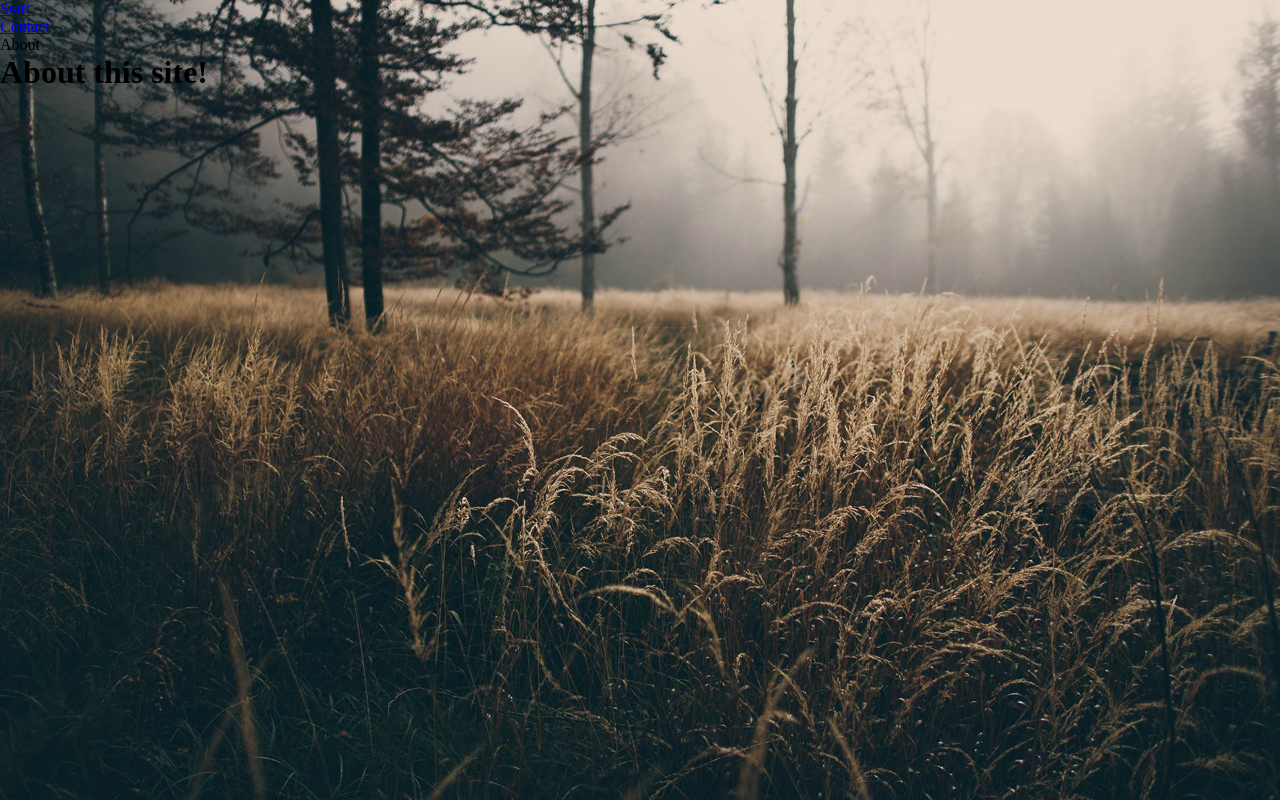
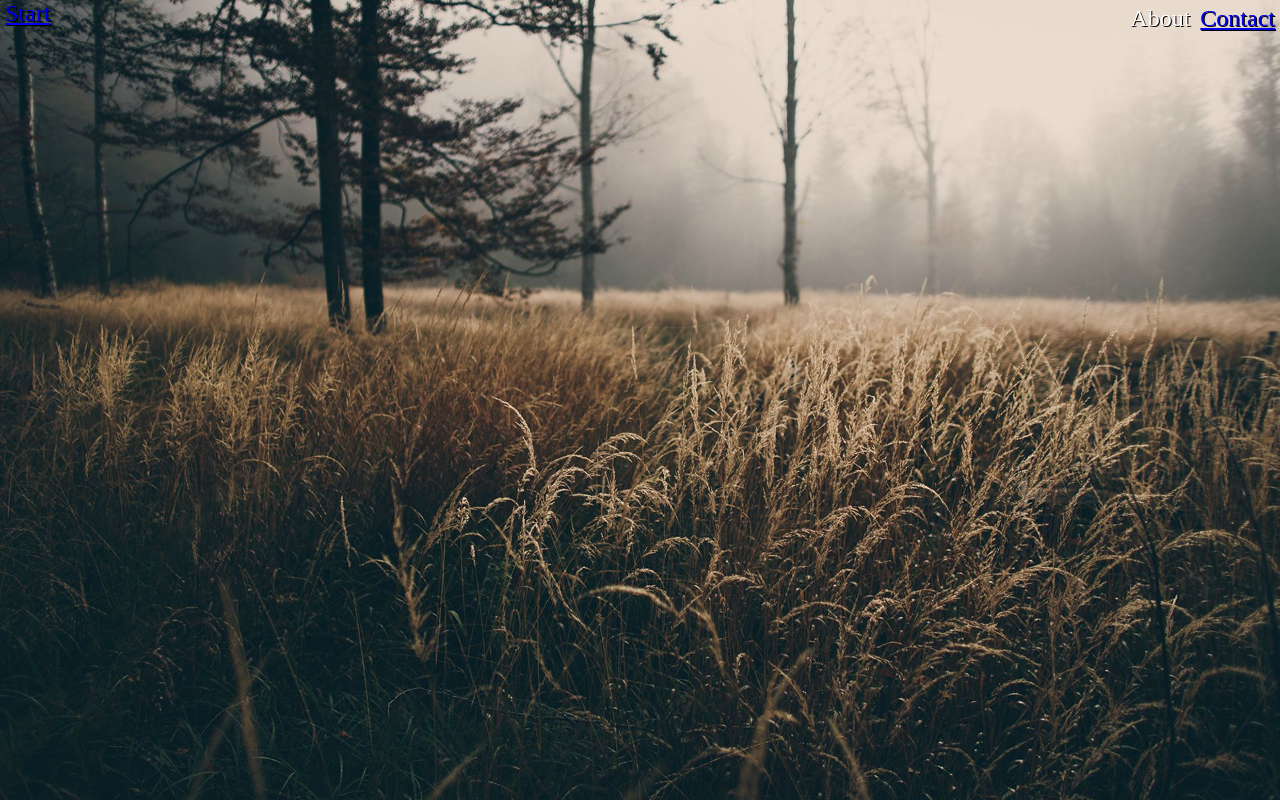
Before and after one commit to jkimblad/jkimblad.github.io, a plain HTML site: page views/about.html in a window 1280 px wide. Drawn offline with nearby package versions, Linux system fonts and the light colour scheme.

Commit message:
Fix background for higher resolutions

```diff
--- a/css/about.css
+++ b/css/about.css
@@ -12,3 +12,23 @@ body {
   height: 100vh;
   z-index: -100;
 }
+
+#navbar {
+  font-size: 24px;
+  color: white;
+  text-shadow: 1px 1px black;
+  position: fixed;
+  width: 100%;
+}
+
+.navbar-left, .navbar-right {
+  display: inline;
+  padding: 5px 5px;
+}
+
+.navbar-left {
+}
+
+.navbar-right {
+  float: right;
+}
--- a/css/contact.css
+++ b/css/contact.css
@@ -12,3 +12,24 @@ body {
   height: 100vh;
   z-index: -100;
 }
+
+
+#navbar {
+  font-size: 24px;
+  color: white;
+  text-shadow: 1px 1px black;
+  position: fixed;
+  width: 100%;
+}
+
+.navbar-left, .navbar-right {
+  display: inline;
+  padding: 5px 5px;
+}
+
+.navbar-left {
+}
+
+.navbar-right {
+  float: right;
+}
--- a/css/master.css
+++ b/css/master.css
@@ -26,6 +26,7 @@
 .header {
   position: relative;
   background: url("../images/header_background.jpg") no-repeat fixed;
+  background-size: cover;
   height: 100vh;
   z-index: -100;
 }
@@ -59,7 +60,6 @@
 .bg-4 {
   text-align: center;
   padding: 20px;
-  margin-bottom: 10px;
   background-color: #2f2f2f;
   color: #ffffff;
 }
--- a/views/about.html
+++ b/views/about.html
@@ -16,6 +16,5 @@
       <li class="navbar-right">About</li>
     </ul>
 
-    <h1>About this site!</h1>
   </body>
 </html>
```
Also changed, not shown: index.html (+11 -2 lines), views/contact.html (+0 -1 lines).
